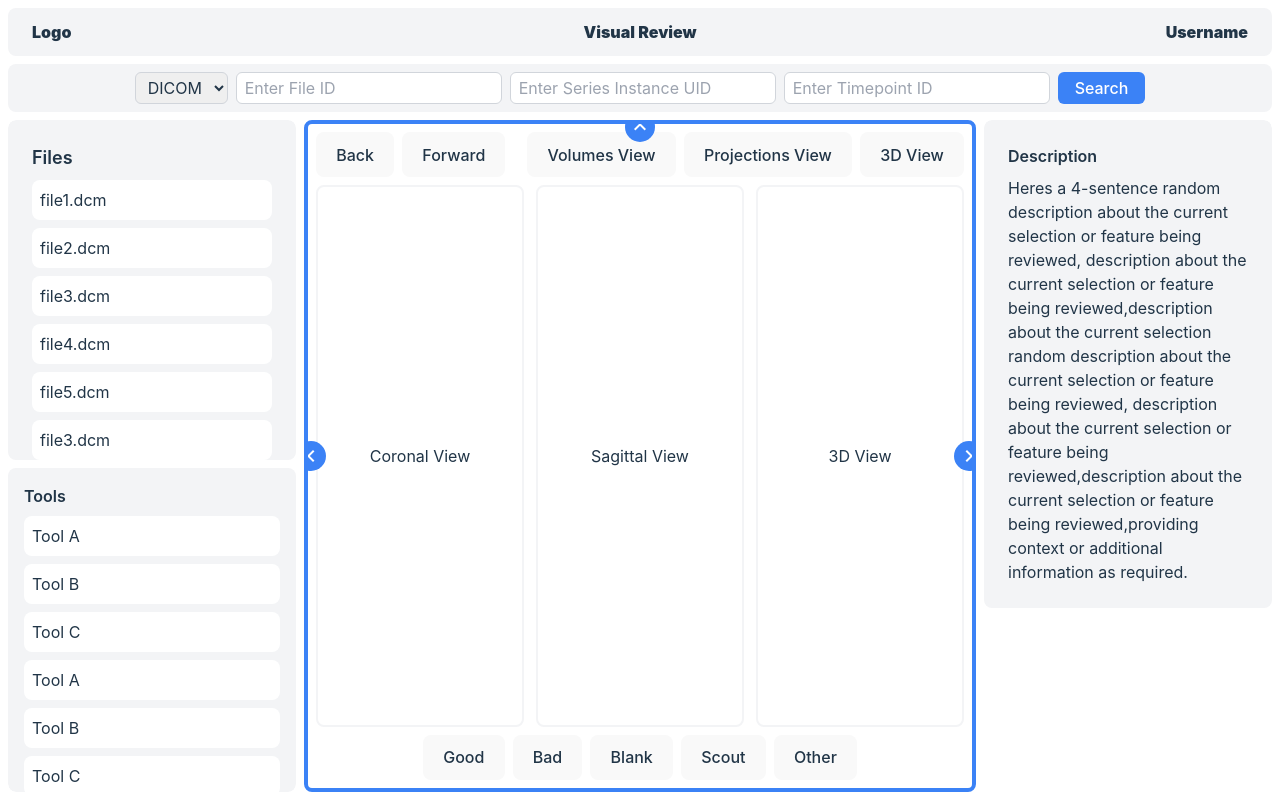
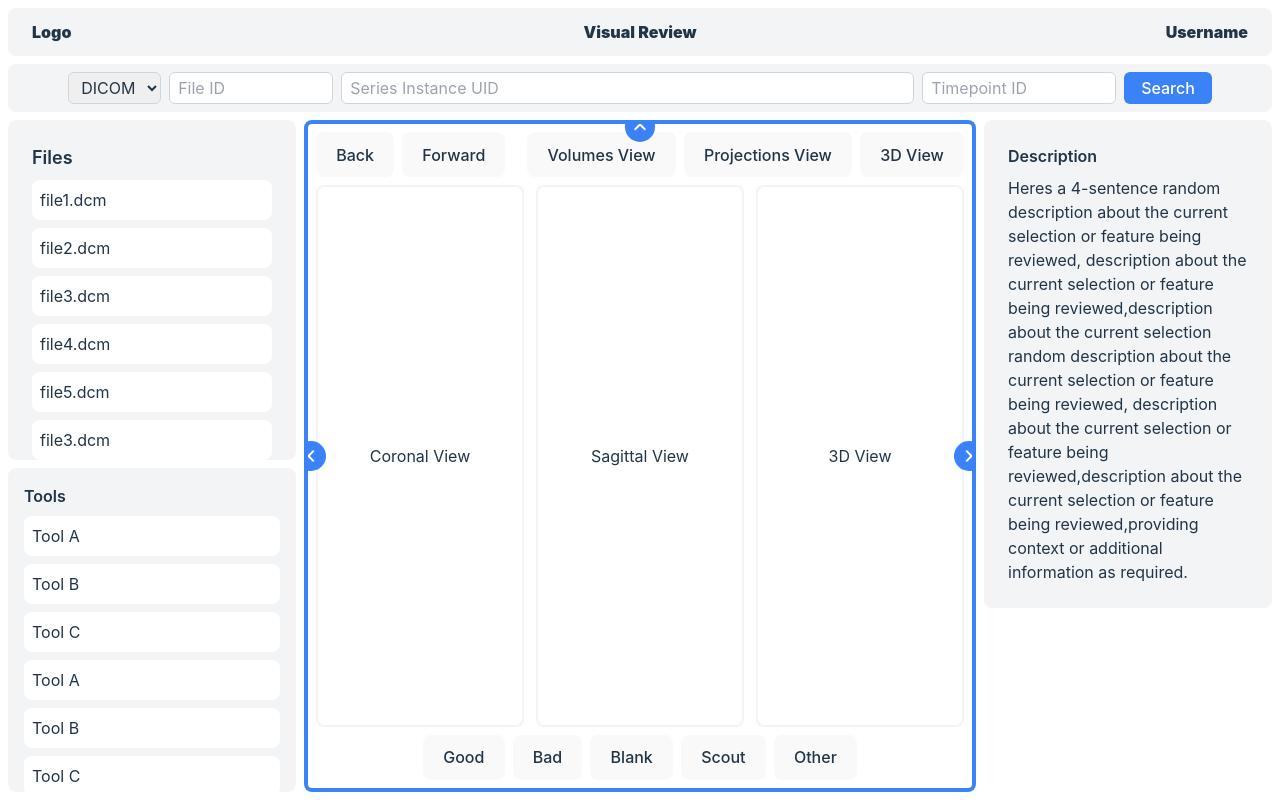
Before and after one commit to quasarj/mirabelle, a React (Vite) app in the folder visual-review-v1/: page / in a window 1280 px wide. Built offline with nearby package versions, Linux system fonts and the light colour scheme.

Commit message:
Version 4

```diff
--- a/visual-review-v1/src/App.jsx
+++ b/visual-review-v1/src/App.jsx
@@ -20,7 +20,7 @@ function App() {
     : 'grid-cols-1';
 
   return (
-    <div id="app" className={`grid grid-rows-[${topPanelVisibility ? 'auto,auto,1fr' : '1fr'}] gap-2 w-screen h-screen p-2`}>
+    <div id="app" className={`grid ${topPanelVisibility ? 'grid-rows-[auto,auto,1fr]' : 'grid-rows-[1fr]'} gap-2 w-screen h-screen p-2`}>
       {topPanelVisibility && <Header />}
       {topPanelVisibility && <TopPanel />}
       <div id="main" className={`h-full grid ${gridTemplate} rounded-lg gap-2 overflow-hidden`}>
--- a/visual-review-v1/src/components/LeftPanel.jsx
+++ b/visual-review-v1/src/components/LeftPanel.jsx
@@ -3,7 +3,7 @@ import ToolsPanel from './ToolsPanel';
 
 function LeftPanel() {
   return (
-    <div id="leftPanelWrapper" className="grid grid-rows-[auto,auto] h-full overflow-y-scroll gap-2">
+    <div id="leftPanelWrapper" className="grid grid-rows-[auto,auto] h-full overflow-hidden gap-2">
       <FilesPanel />
       <ToolsPanel />
     </div>
--- a/visual-review-v1/src/components/SearchPanel.jsx
+++ b/visual-review-v1/src/components/SearchPanel.jsx
@@ -10,15 +10,15 @@ function SearchPanel() {
       </label>
       <label className="flex items-center space-x-1">
         {/*<span>File ID:</span>*/}
-        <input type="text" placeholder="Enter File ID" className="rounded-md border border-gray-300 h-8 px-2"/>
+        <input type="text" placeholder="File ID" maxlength="8" size="10" className="rounded-md border border-gray-300 h-8 px-2"/>
       </label>
       <label className="flex items-center space-x-1">
         {/*<span>Series Instance UID:</span>*/}
-        <input type="text" placeholder="Enter Series Instance UID" className="rounded-md border border-gray-300 h-8 px-2"/>
+        <input type="text" placeholder="Series Instance UID" size="50" className="rounded-md border border-gray-300 h-8 px-2"/>
       </label>
       <label className="flex items-center space-x-1">
         {/*<span>Timepoint ID:</span>*/}
-        <input type="text" placeholder="Enter Timepoint ID" className="rounded-md border border-gray-300 h-8 px-2"/>
+        <input type="text" placeholder="Timepoint ID" maxlength="4" size="13" className="rounded-md border border-gray-300 h-8 px-2"/>
       </label>
       <button className="bg-blue-500 text-white rounded-md px-4 h-8 flex items-center justify-center">
         Search
```
